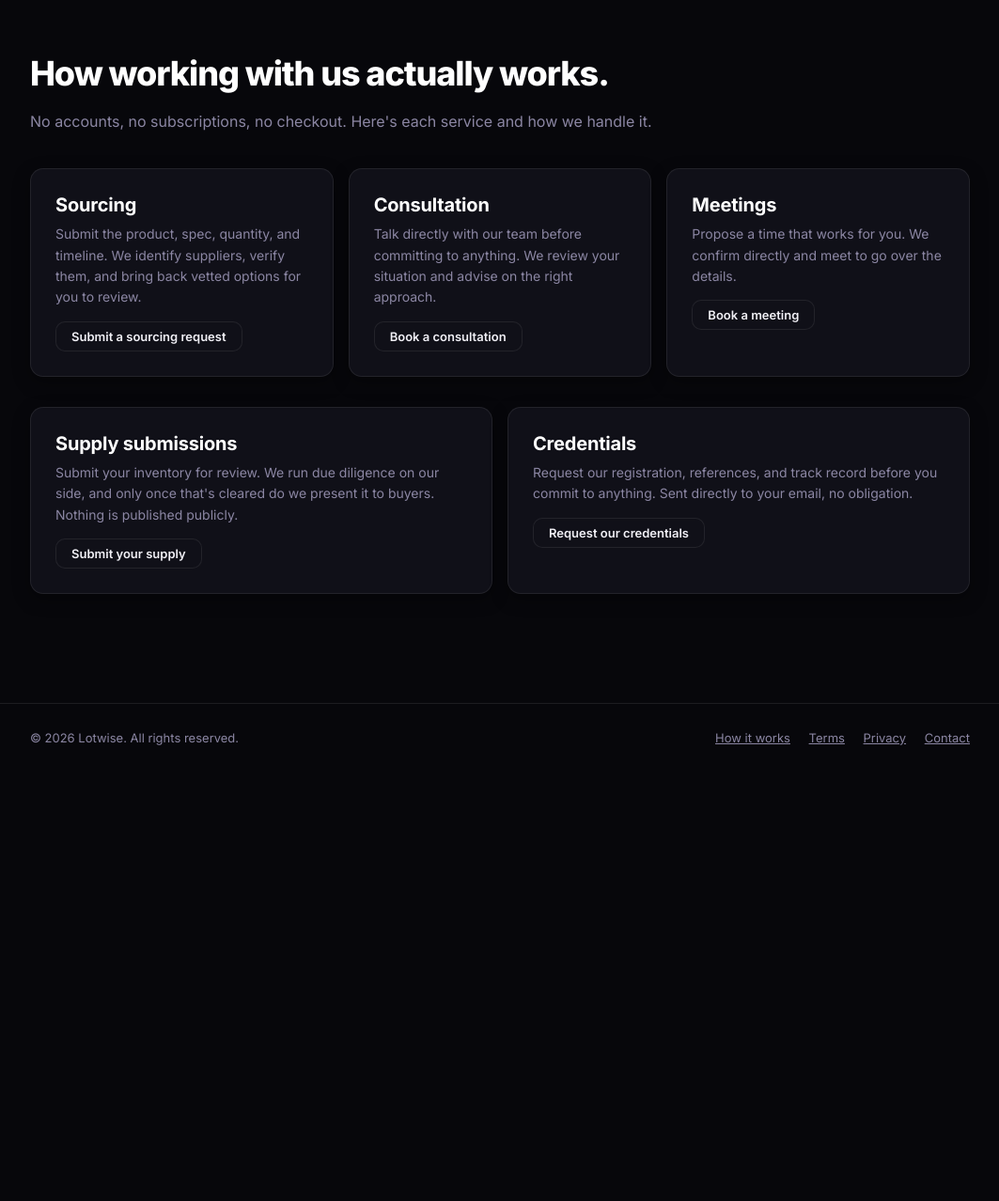
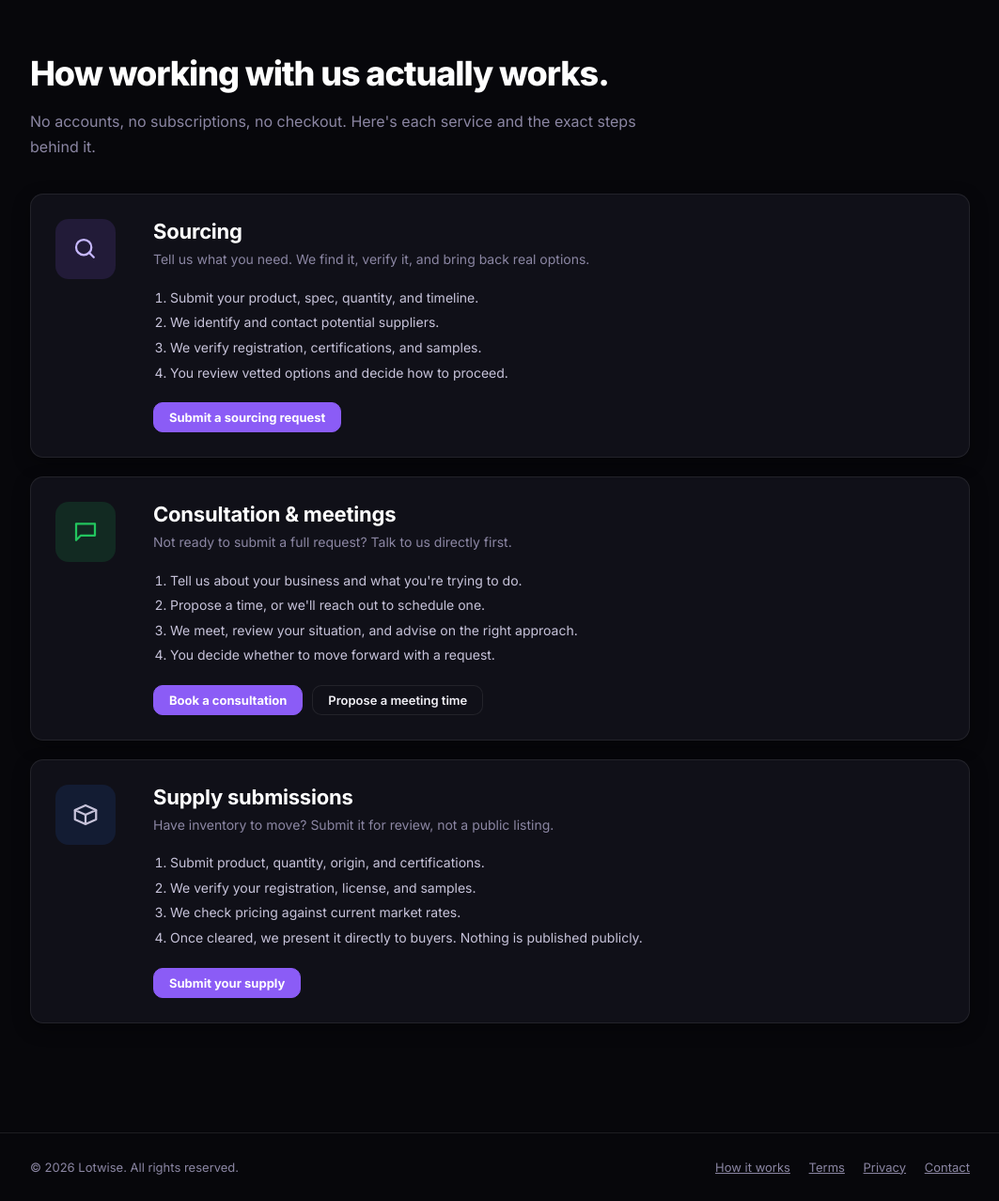
Before and after one commit to Yididyateklemarkos/lotwise, a Flask app: page /how-it-works in a window 1280 px wide. Shown: the part 65-1343 px from the top of the page at 94% size, without its empty margins (108-1171 px from the left). Before the commit the page ends 858 px from the top, so only its background shows below. Run offline with Flask 3, Linux system fonts and the light colour scheme.

Commit message:
Trim copya

```diff
--- a/app.py
+++ b/app.py
@@ -140,21 +140,6 @@ def contact():
         db.session.commit()
         return redirect(url_for("thank_you", type="contact"))
     return render_template("public/contact.html")
-
-
-@app.route("/request-credentials", methods=["GET", "POST"])
-def request_credentials():
-    if request.method == "POST":
-        common = _lead_common_fields(request.form)
-        message = request.form.get("message", "").strip()
-        if not _require(common, "name", "email", "company_name"):
-            flash("Please fill in your name, company, and email.", "error")
-            return redirect(url_for("request_credentials"))
-        lead = Lead(lead_type="credentials", description=message, **common)
-        db.session.add(lead)
-        db.session.commit()
-        return redirect(url_for("thank_you", type="credentials"))
-    return render_template("public/request-credentials.html", countries=COUNTRIES)
 
 
 @app.route("/sourcing-request", methods=["GET", "POST"])
--- a/schema.sql
+++ b/schema.sql
@@ -50,7 +50,7 @@ CREATE TABLE IF NOT EXISTS lead_photos (
 ALTER TABLE leads
     DROP CONSTRAINT IF EXISTS chk_leads_lead_type,
     ADD CONSTRAINT chk_leads_lead_type
-        CHECK (lead_type IN ('credentials', 'sourcing', 'consultation', 'meeting', 'supply', 'contact'));
+        CHECK (lead_type IN ('sourcing', 'consultation', 'meeting', 'supply', 'contact'));
 
 ALTER TABLE leads
     DROP CONSTRAINT IF EXISTS chk_leads_status,
--- a/templates/base.html
+++ b/templates/base.html
@@ -172,7 +172,6 @@
           <a href="{{ url_for('how_it_works') }}">How it works</a>
           <a href="{{ url_for('sourcing_request') }}">Sourcing request</a>
           <a href="{{ url_for('sell_your_supply') }}">Sell your supply</a>
-          <a href="{{ url_for('request_credentials') }}">Request our credentials</a>
           <a href="{{ url_for('consultation') }}">Book a consultation</a>
           <a href="{{ url_for('about') }}">About</a>
           <a href="{{ url_for('faq') }}">FAQ</a>
--- a/templates/public/about.html
+++ b/templates/public/about.html
@@ -14,7 +14,6 @@
   </p>
   <div style="display:flex; gap:14px; flex-wrap:wrap; margin-top:40px;">
     <a href="{{ url_for('how_it_works') }}" class="btn btn-solid" style="padding:13px 26px;">See how it works</a>
-    <a href="{{ url_for('request_credentials') }}" class="btn" style="padding:13px 26px;">Request our credentials</a>
   </div>
 </div>
 {% endblock %}
--- a/templates/public/faq.html
+++ b/templates/public/faq.html
@@ -13,10 +13,6 @@
     <p class="muted" style="margin-top:8px; font-size:14px;">Never. Commercial terms are agreed directly between the parties.</p>
   </div>
   <div class="card" style="margin-bottom:14px;">
-    <strong>How does the credentials request work?</strong>
-    <p class="muted" style="margin-top:8px; font-size:14px;">Submit the form and we'll send our registration, references, and track record. No cost, no obligation.</p>
-  </div>
-  <div class="card" style="margin-bottom:14px;">
     <strong>If I have supply to sell, will it be listed publicly?</strong>
     <p class="muted" style="margin-top:8px; font-size:14px;">No. We review it privately, run due diligence, and then present it to qualified buyers.</p>
   </div>
--- a/templates/public/how-it-works.html
+++ b/templates/public/how-it-works.html
@@ -3,37 +3,75 @@
 {% block content %}
 <div style="max-width:680px;">
   <h1>How working with us actually works.</h1>
-  <p class="muted" style="font-size:16px; line-height:1.7; margin:16px 0 36px;">No accounts, no subscriptions, no checkout. Here's each service and how we handle it.</p>
+  <p class="muted" style="font-size:16px; line-height:1.7; margin:16px 0 36px;">No accounts, no subscriptions, no checkout. Here's each service and the exact steps behind it.</p>
 </div>
 
-<div class="grid-3" style="margin-bottom:16px;">
-  <div class="card">
-    <h2 style="margin-bottom:8px;">Sourcing</h2>
-    <p class="muted" style="font-size:14px; line-height:1.6;">Submit the product, spec, quantity, and timeline. We identify suppliers, verify them, and bring back vetted options for you to review.</p>
-    <a href="{{ url_for('sourcing_request') }}" class="btn btn-sm" style="margin-top:14px;">Submit a sourcing request</a>
-  </div>
-  <div class="card" style="animation-delay:0.05s;">
-    <h2 style="margin-bottom:8px;">Consultation</h2>
-    <p class="muted" style="font-size:14px; line-height:1.6;">Talk directly with our team before committing to anything. We review your situation and advise on the right approach.</p>
-    <a href="{{ url_for('consultation') }}" class="btn btn-sm" style="margin-top:14px;">Book a consultation</a>
-  </div>
-  <div class="card" style="animation-delay:0.1s;">
-    <h2 style="margin-bottom:8px;">Meetings</h2>
-    <p class="muted" style="font-size:14px; line-height:1.6;">Propose a time that works for you. We confirm directly and meet to go over the details.</p>
-    <a href="{{ url_for('book_a_meeting') }}" class="btn btn-sm" style="margin-top:14px;">Book a meeting</a>
+<div class="card" style="margin-bottom:20px;">
+  <div style="display:grid; grid-template-columns:80px 1fr; gap:24px; align-items:start;">
+    <div style="width:64px; height:64px; border-radius:14px; background:var(--purple-soft); display:flex; align-items:center; justify-content:center; flex-shrink:0;">
+      <svg width="30" height="30" viewBox="0 0 24 24" fill="none" xmlns="http://www.w3.org/2000/svg">
+        <circle cx="10.5" cy="10.5" r="6.5" stroke="#C7B8FF" stroke-width="1.8"/>
+        <path d="M19 19L15 15" stroke="#C7B8FF" stroke-width="1.8" stroke-linecap="round"/>
+      </svg>
+    </div>
+    <div>
+      <h2 style="font-size:22px; margin-bottom:6px;">Sourcing</h2>
+      <p class="muted" style="font-size:14px; margin-bottom:16px;">Tell us what you need. We find it, verify it, and bring back real options.</p>
+      <ol style="margin:0 0 18px 18px; padding:0; font-size:14px; color:var(--ink-soft); line-height:1.9;">
+        <li>Submit your product, spec, quantity, and timeline.</li>
+        <li>We identify and contact potential suppliers.</li>
+        <li>We verify registration, certifications, and samples.</li>
+        <li>You review vetted options and decide how to proceed.</li>
+      </ol>
+      <a href="{{ url_for('sourcing_request') }}" class="btn btn-solid btn-sm">Submit a sourcing request</a>
+    </div>
   </div>
 </div>
 
-<div class="grid-2">
-  <div class="card">
-    <h2 style="margin-bottom:8px;">Supply submissions</h2>
-    <p class="muted" style="font-size:14px; line-height:1.6;">Submit your inventory for review. We run due diligence on our side, and only once that's cleared do we present it to buyers. Nothing is published publicly.</p>
-    <a href="{{ url_for('sell_your_supply') }}" class="btn btn-sm" style="margin-top:14px;">Submit your supply</a>
+<div class="card" style="margin-bottom:20px;">
+  <div style="display:grid; grid-template-columns:80px 1fr; gap:24px; align-items:start;">
+    <div style="width:64px; height:64px; border-radius:14px; background:var(--green-soft); display:flex; align-items:center; justify-content:center; flex-shrink:0;">
+      <svg width="30" height="30" viewBox="0 0 24 24" fill="none" xmlns="http://www.w3.org/2000/svg">
+        <path d="M4 5H20V15H8L4 19V5Z" stroke="var(--green)" stroke-width="1.8" stroke-linejoin="round"/>
+      </svg>
+    </div>
+    <div>
+      <h2 style="font-size:22px; margin-bottom:6px;">Consultation & meetings</h2>
+      <p class="muted" style="font-size:14px; margin-bottom:16px;">Not ready to submit a full request? Talk to us directly first.</p>
+      <ol style="margin:0 0 18px 18px; padding:0; font-size:14px; color:var(--ink-soft); line-height:1.9;">
+        <li>Tell us about your business and what you're trying to do.</li>
+        <li>Propose a time, or we'll reach out to schedule one.</li>
+        <li>We meet, review your situation, and advise on the right approach.</li>
+        <li>You decide whether to move forward with a request.</li>
+      </ol>
+      <div style="display:flex; gap:10px; flex-wrap:wrap;">
+        <a href="{{ url_for('consultation') }}" class="btn btn-solid btn-sm">Book a consultation</a>
+        <a href="{{ url_for('book_a_meeting') }}" class="btn btn-sm">Propose a meeting time</a>
+      </div>
+    </div>
   </div>
-  <div class="card" style="animation-delay:0.05s;">
-    <h2 style="margin-bottom:8px;">Credentials</h2>
-    <p class="muted" style="font-size:14px; line-height:1.6;">Request our registration, references, and track record before you commit to anything. Sent directly to your email, no obligation.</p>
-    <a href="{{ url_for('request_credentials') }}" class="btn btn-sm" style="margin-top:14px;">Request our credentials</a>
+</div>
+
+<div class="card">
+  <div style="display:grid; grid-template-columns:80px 1fr; gap:24px; align-items:start;">
+    <div style="width:64px; height:64px; border-radius:14px; background:var(--navy); display:flex; align-items:center; justify-content:center; flex-shrink:0;">
+      <svg width="30" height="30" viewBox="0 0 24 24" fill="none" xmlns="http://www.w3.org/2000/svg">
+        <path d="M3 8L12 4L21 8L12 12L3 8Z" stroke="#C7C3DA" stroke-width="1.8" stroke-linejoin="round"/>
+        <path d="M3 8V16L12 20L21 16V8" stroke="#C7C3DA" stroke-width="1.8" stroke-linejoin="round"/>
+        <path d="M12 12V20" stroke="#C7C3DA" stroke-width="1.8"/>
+      </svg>
+    </div>
+    <div>
+      <h2 style="font-size:22px; margin-bottom:6px;">Supply submissions</h2>
+      <p class="muted" style="font-size:14px; margin-bottom:16px;">Have inventory to move? Submit it for review, not a public listing.</p>
+      <ol style="margin:0 0 18px 18px; padding:0; font-size:14px; color:var(--ink-soft); line-height:1.9;">
+        <li>Submit product, quantity, origin, and certifications.</li>
+        <li>We verify your registration, license, and samples.</li>
+        <li>We check pricing against current market rates.</li>
+        <li>Once cleared, we present it directly to buyers. Nothing is published publicly.</li>
+      </ol>
+      <a href="{{ url_for('sell_your_supply') }}" class="btn btn-solid btn-sm">Submit your supply</a>
+    </div>
   </div>
 </div>
 {% endblock %}
--- a/templates/public/terms.html
+++ b/templates/public/terms.html
@@ -9,7 +9,7 @@
 <p style="margin:10px 0 20px;">These Terms of Service ("Terms") govern access to and use of the Lotwise website (the "Site"), operated as a sourcing and trade advisory practice ("Lotwise", "we", "us", or "our"). By submitting a form on the Site, you agree to be bound by these Terms.</p>
 
 <h2>2. What the Site is</h2>
-<p style="margin:10px 0 20px;">The Site is a set of intake forms: requesting credentials, a sourcing request, a consultation, a meeting, or a supply submission. There is no user account system, no self-serve marketplace listings, and no payment of any kind is processed on the Site.</p>
+<p style="margin:10px 0 20px;">The Site is a set of intake forms: a sourcing request, a consultation, a meeting, or a supply submission. There is no user account system, no self-serve marketplace listings, and no payment of any kind is processed on the Site.</p>
 
 <h2>3. Our role in a transaction</h2>
 <p style="margin:10px 0 20px;"><strong>We act as an intermediary and advisor, not a platform.</strong> When you submit a sourcing request or a supply submission, we personally review it, conduct due diligence, and, where we choose to proceed, work to connect buyers and suppliers directly. We are not obligated to act on any submission, and submitting a form does not create a contract between us.</p>
```
Also changed, not shown: models.py (+4 -5 lines).
